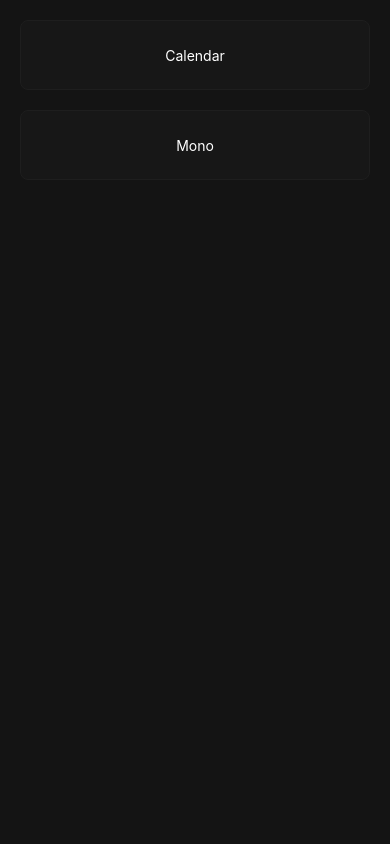
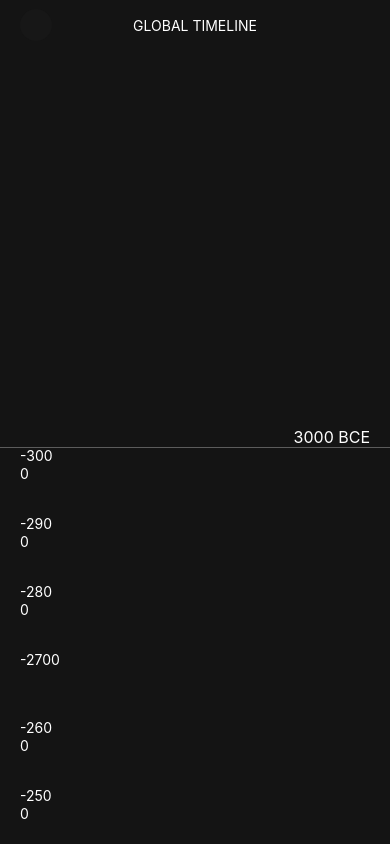
Before and after one commit to aanah0/rn_jsi_gallery, a React Native app: screen /WonderousTimeLine in a window 390 px wide. Before the commit this address had no page. Built offline with nearby package versions, Linux system fonts and the light colour scheme.

Commit message:
initial add WounderousTimeline

```diff
--- a/src/assets/styles.ts
+++ b/src/assets/styles.ts
@@ -7,6 +7,11 @@ export const screenHeight = Dimensions.get('window').height;
 export const sharedStyles = StyleSheet.create({
   flex1: {
     flex: 1,
+  },
+  flex1Center: {
+    flex: 1,
+    justifyContent: 'center',
+    alignItems: 'center',
   },
   screenWrap: {
     backgroundColor: colors.background,
--- a/src/components/navigation/StackNavigation.tsx
+++ b/src/components/navigation/StackNavigation.tsx
@@ -3,6 +3,7 @@ import React from 'react';
 import CalendarScreen from '../screens/Calendar';
 import HomeScreen from '../screens/Home';
 import MonoScreen from '../screens/Mono';
+import WonderousTimeLine from '../screens/WonderousTimeLine';
 
 const StackNavigator = createNativeStackNavigator();
 
@@ -17,6 +18,10 @@ const StackNavigation = () => {
       <StackNavigator.Screen name="HomeScreen" component={HomeScreen} />
       <StackNavigator.Screen name="CalendarScreen" component={CalendarScreen} />
       <StackNavigator.Screen name="MonoScreen" component={MonoScreen} />
+      <StackNavigator.Screen
+        name="WonderousTimeLine"
+        component={WonderousTimeLine}
+      />
     </StackNavigator.Navigator>
   );
 };
--- a/src/components/screens/Home.tsx
+++ b/src/components/screens/Home.tsx
@@ -20,6 +20,10 @@ const ROUTES = [
   {
     title: 'Mono',
     route: 'MonoScreen',
+  },
+  {
+    title: 'WonderousTimeLine',
+    route: 'WonderousTimeLine',
   },
 ];
 
--- /dev/null
+++ b/src/components/screens/WonderousTimeLine/components/Line.tsx
@@ -0,0 +1,47 @@
+import React, {FC} from 'react';
+import {StyleSheet, Text, View} from 'react-native';
+import {colors} from '../../../../assets/colors';
+import {screenWidth} from '../../../../assets/styles';
+
+interface Props {
+  availableHeight: number;
+}
+
+const Line: FC<Props> = ({availableHeight = screenWidth}) => {
+  const top = availableHeight / 2;
+
+  return (
+    <View style={[styles.container, {top}]}>
+      <View style={styles.textContainer}>
+        <Text style={styles.text}>3000 BCE</Text>
+      </View>
+      <View style={styles.line} />
+    </View>
+  );
+};
+
+const styles = StyleSheet.create({
+  container: {
+    position: 'absolute',
+    width: screenWidth,
+    alignItems: 'flex-end',
+  },
+  line: {
+    width: '100%',
+    height: 1,
+    backgroundColor: colors.secondaryText,
+  },
+  textContainer: {
+    position: 'absolute',
+    right: 0,
+    top: -20,
+    paddingRight: 20,
+    paddingBottom: 6,
+  },
+  text: {
+    fontSize: 16,
+    color: colors.primaryText,
+  },
+});
+
+export default Line;
--- /dev/null
+++ b/src/components/screens/WonderousTimeLine/components/WonderousHeader.tsx
@@ -0,0 +1,41 @@
+import React, {FC} from 'react';
+import {StyleSheet, Text, View} from 'react-native';
+import {colors} from '../../../../assets/colors';
+import {sharedStyles} from '../../../../assets/styles';
+
+export const WONDEROUS_HEADER_HEIGHT = 50;
+
+const WonderousHeader: FC = () => {
+  return (
+    <View style={styles.container}>
+      <View style={[styles.buttonConstraints, styles.buttonContainer]} />
+      <View style={sharedStyles.flex1Center}>
+        <Text style={styles.text}>GLOBAL TIMELINE</Text>
+      </View>
+      <View style={styles.buttonConstraints} />
+    </View>
+  );
+};
+
+const styles = StyleSheet.create({
+  container: {
+    flexDirection: 'row',
+    height: WONDEROUS_HEADER_HEIGHT,
+    alignItems: 'center',
+    justifyContent: 'space-between',
+    paddingHorizontal: 20,
+  },
+  buttonConstraints: {
+    height: 32,
+    width: 32,
+  },
+  buttonContainer: {
+    backgroundColor: colors.secondaryBackground,
+    borderRadius: 24,
+  },
+  text: {
+    color: colors.primaryText,
+  },
+});
+
+export default WonderousHeader;
--- /dev/null
+++ b/src/components/screens/WonderousTimeLine/components/YearItem.tsx
@@ -0,0 +1,45 @@
+import React, {FC} from 'react';
+import {View, Text, StyleSheet} from 'react-native';
+import {colors} from '../../../../assets/colors';
+import Spacer from '../../../common/Spacer';
+
+const YEAR_ITEM_SUB_STEP_HEIGHT = 5;
+const YEAR_ITEM_STEP_SPACER = YEAR_ITEM_SUB_STEP_HEIGHT * 10;
+export const YEAR_ITEM_DEFAULT_HEIGHT = 18;
+export const YEAR_ITEM_EXPANDED_HEIGHT =
+  YEAR_ITEM_DEFAULT_HEIGHT + YEAR_ITEM_STEP_SPACER;
+export const YEAR_ITEM_WIDTH = 60;
+
+interface Props {
+  year: number;
+  spacer?: boolean;
+}
+
+const YearItem: FC<Props> = ({year, spacer}) => {
+  return (
+    <View style={[styles.container, spacer && styles.expandedHeight]}>
+      <Text style={styles.text}>{year}</Text>
+      {spacer ? <Spacer height={YEAR_ITEM_STEP_SPACER} /> : null}
+    </View>
+  );
+};
+
+const styles = StyleSheet.create({
+  container: {
+    paddingLeft: 20,
+    height: YEAR_ITEM_DEFAULT_HEIGHT,
+    overflow: 'visible',
+    width: YEAR_ITEM_WIDTH,
+  },
+  text: {
+    color: colors.primaryText,
+    fontSize: 14,
+    lineHeight: YEAR_ITEM_DEFAULT_HEIGHT,
+    overflow: 'visible',
+  },
+  expandedHeight: {
+    height: YEAR_ITEM_EXPANDED_HEIGHT,
+  },
+});
+
+export default YearItem;
--- /dev/null
+++ b/src/components/screens/WonderousTimeLine/data/index.ts
@@ -0,0 +1,29 @@
+export const WONDEROUS_TIMELINE_START_YEAR = -3000;
+export const WONDEROUS_TIMELINE_END_YEAR = 2200;
+export const WONDEROUS_TIMELINE_STEP = 100;
+
+const getStepsCount = (
+  from: number,
+  to: number,
+  _step: number,
+  checkCount: number = 0,
+): number => {
+  const multiplier = _step * checkCount;
+  if (from + multiplier > to) {
+    return checkCount;
+  }
+  return getStepsCount(from, to, _step, checkCount + 1);
+};
+
+const yearsCount = getStepsCount(
+  WONDEROUS_TIMELINE_START_YEAR,
+  WONDEROUS_TIMELINE_END_YEAR,
+  WONDEROUS_TIMELINE_STEP,
+);
+
+export const WONDEROUS_TIMELINE_YEARS = new Array(yearsCount)
+  .fill(true)
+  .map(
+    (_, index) =>
+      WONDEROUS_TIMELINE_START_YEAR + WONDEROUS_TIMELINE_STEP * index,
+  );
--- /dev/null
+++ b/src/components/screens/WonderousTimeLine/index.tsx
@@ -0,0 +1,88 @@
+import React, {FC} from 'react';
+import {View} from 'react-native';
+import Animated, {
+  Extrapolate,
+  interpolate,
+  useAnimatedReaction,
+  useAnimatedScrollHandler,
+  useDerivedValue,
+  useSharedValue,
+} from 'react-native-reanimated';
+import {SafeAreaView, useSafeAreaInsets} from 'react-native-safe-area-context';
+
+import {screenHeight, sharedStyles} from '../../../assets/styles';
+import Line from './components/Line';
+import WonderousHeader, {
+  WONDEROUS_HEADER_HEIGHT,
+} from './components/WonderousHeader';
+import YearItem, {
+  YEAR_ITEM_DEFAULT_HEIGHT,
+  YEAR_ITEM_EXPANDED_HEIGHT,
+} from './components/YearItem';
+import {
+  WONDEROUS_TIMELINE_END_YEAR,
+  WONDEROUS_TIMELINE_START_YEAR,
+  WONDEROUS_TIMELINE_YEARS,
+} from './data';
+
+const WonderousTimeLine: FC = () => {
+  const {top, bottom} = useSafeAreaInsets();
+  const availableHeight = screenHeight - top - bottom - WONDEROUS_HEADER_HEIGHT;
+
+  const scrollY = useSharedValue(0);
+
+  const maxScrollHeight =
+    WONDEROUS_TIMELINE_YEARS.length * YEAR_ITEM_EXPANDED_HEIGHT -
+    YEAR_ITEM_EXPANDED_HEIGHT +
+    YEAR_ITEM_DEFAULT_HEIGHT;
+
+  const scrollHandler = useAnimatedScrollHandler(event => {
+    scrollY.value = event.contentOffset.y;
+  });
+
+  const activeYear = useDerivedValue(
+    () =>
+      interpolate(
+        scrollY.value,
+        [0, maxScrollHeight],
+        [WONDEROUS_TIMELINE_START_YEAR, WONDEROUS_TIMELINE_END_YEAR],
+        Extrapolate.CLAMP,
+      ),
+    [scrollY],
+  );
+
+  useAnimatedReaction(
+    () => activeYear.value,
+    (_, activeYear) => {
+      console.log('activeYear:::', activeYear);
+    },
+  );
+
+  return (
+    <SafeAreaView style={sharedStyles.screenWrap}>
+      <WonderousHeader />
+      <View style={sharedStyles.flex1}>
+        <Animated.ScrollView
+          onScroll={scrollHandler}
+          style={sharedStyles.flex1}
+          contentContainerStyle={{
+            paddingVertical: availableHeight / 2,
+          }}>
+          {WONDEROUS_TIMELINE_YEARS.map(_year => (
+            <YearItem
+              key={String(_year)}
+              year={_year}
+              spacer={
+                _year !==
+                WONDEROUS_TIMELINE_YEARS[WONDEROUS_TIMELINE_YEARS.length - 1]
+              }
+            />
+          ))}
+        </Animated.ScrollView>
+        <Line availableHeight={availableHeight} />
+      </View>
+    </SafeAreaView>
+  );
+};
+
+export default WonderousTimeLine;
```
